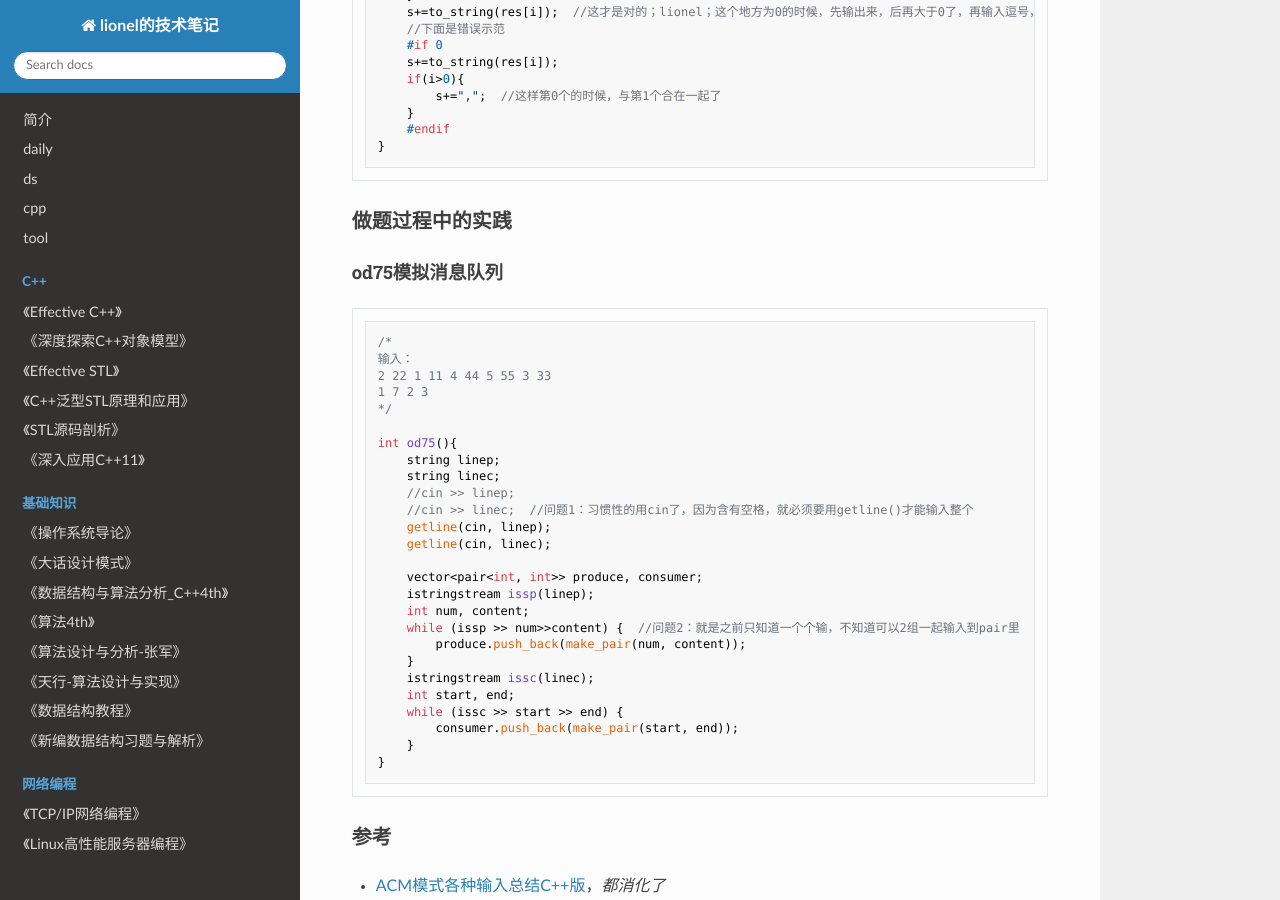
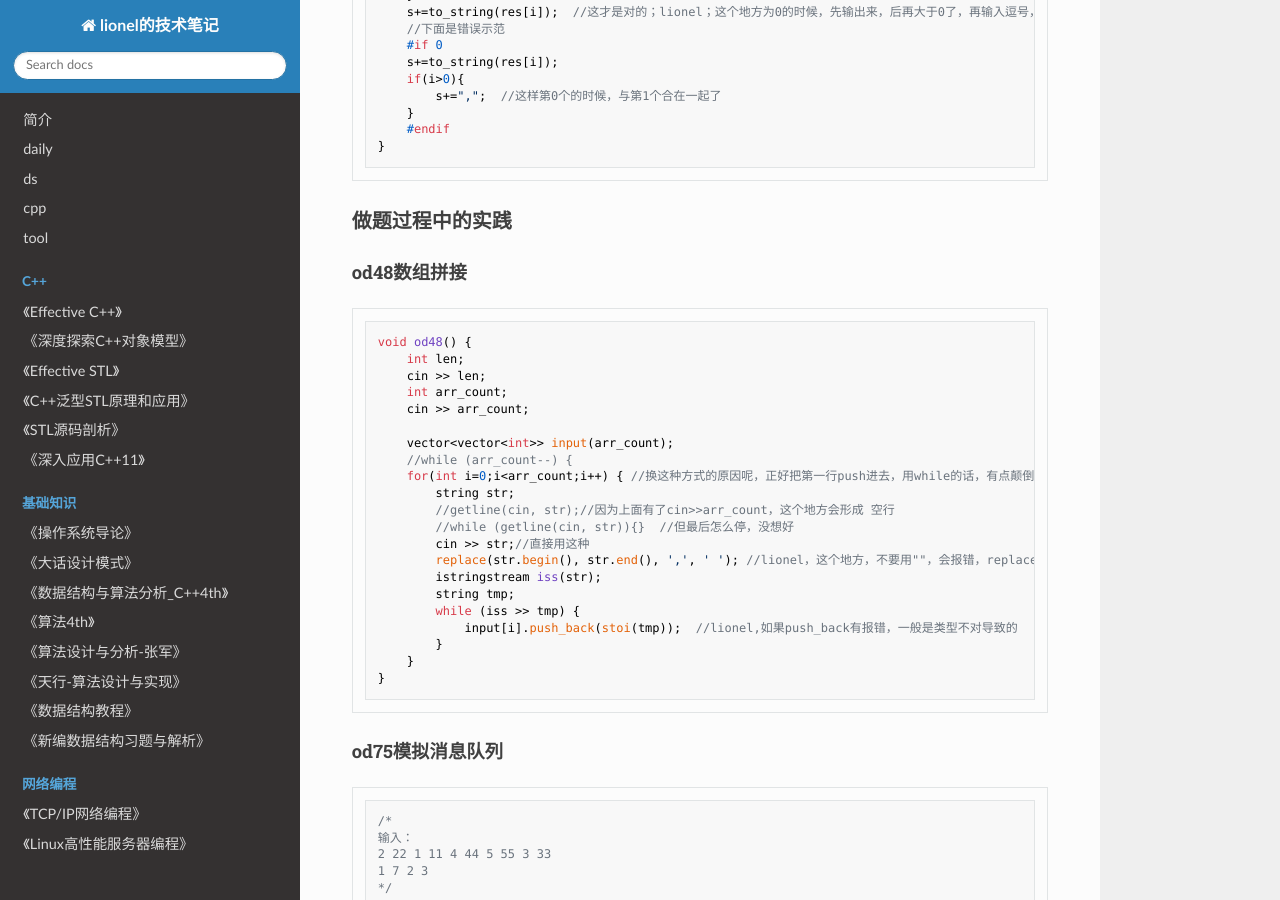
Before and after one commit to wolflion/booknotes, an MkDocs documentation site: the page built from docs/91leetcode/ACM模式输入输出.md, in a window 1280 px wide and 900 px high, scrolled down 4912 px. Built offline with MkDocs 1.6.1, drawn with Linux system fonts in a browser that asks for light colours; nearby versions of some CDN libraries.

Commit message:
Update ACM模式输入输出.md

````diff
--- a/docs/91leetcode/ACM模式输入输出.md
+++ b/docs/91leetcode/ACM模式输入输出.md
@@ -275,6 +275,34 @@ for(int i=0;i<res.size();i++){
 
 ### 做题过程中的实践
 
+#### od48数组拼接
+
+```cpp
+void od48() {
+	int len;
+	cin >> len;
+	int arr_count;
+	cin >> arr_count;
+
+	vector<vector<int>> input(arr_count);
+	//while (arr_count--) {
+	for(int i=0;i<arr_count;i++) { //换这种方式的原因呢，正好把第一行push进去，用while的话，有点颠倒
+		string str;
+		//getline(cin, str);//因为上面有了cin>>arr_count，这个地方会形成 空行
+		//while (getline(cin, str)){}  //但最后怎么停，没想好
+		cin >> str;//直接用这种
+		replace(str.begin(), str.end(), ',', ' '); //lionel，这个地方，不要用""，会报错，replace应该是算法
+		istringstream iss(str);
+		string tmp;
+		while (iss >> tmp) {
+			input[i].push_back(stoi(tmp));  //lionel,如果push_back有报错，一般是类型不对导致的
+		}
+	}
+}
+```
+
+
+
 #### od75模拟消息队列
 
 ```cpp
````
